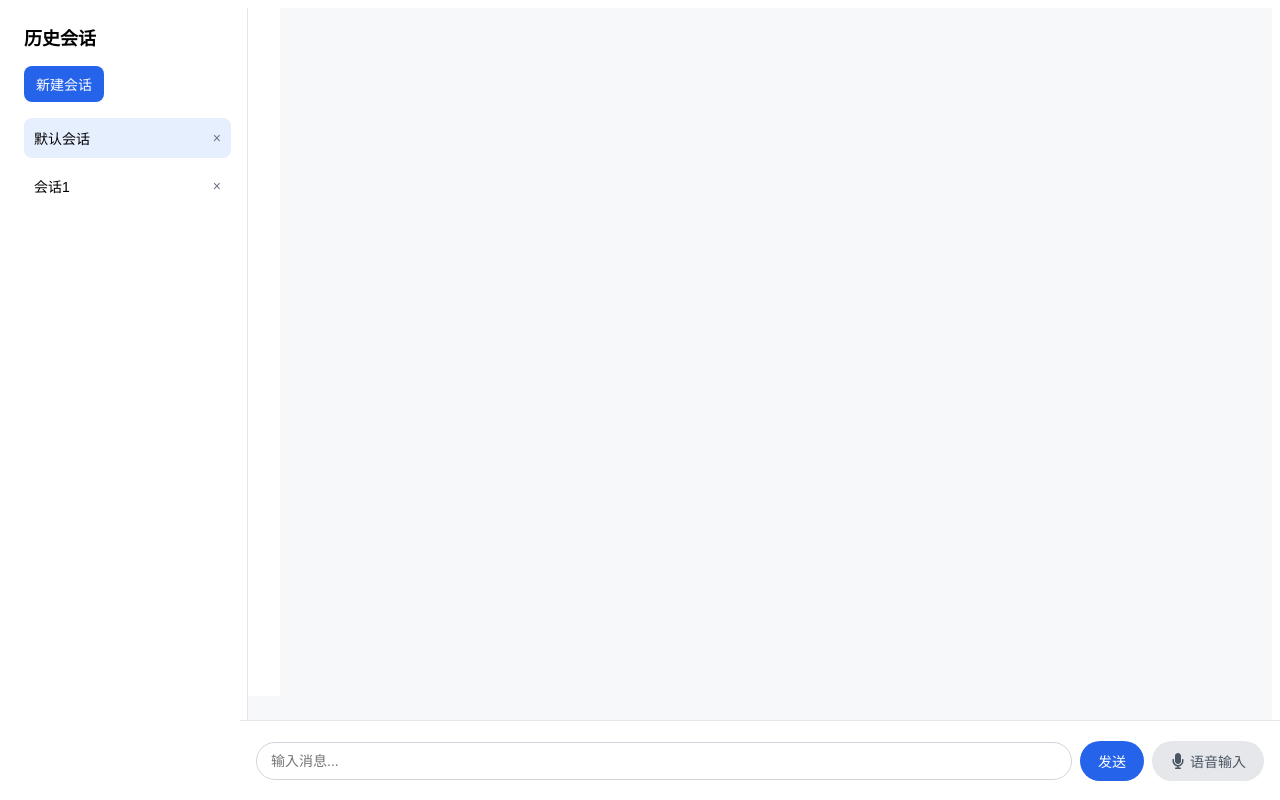
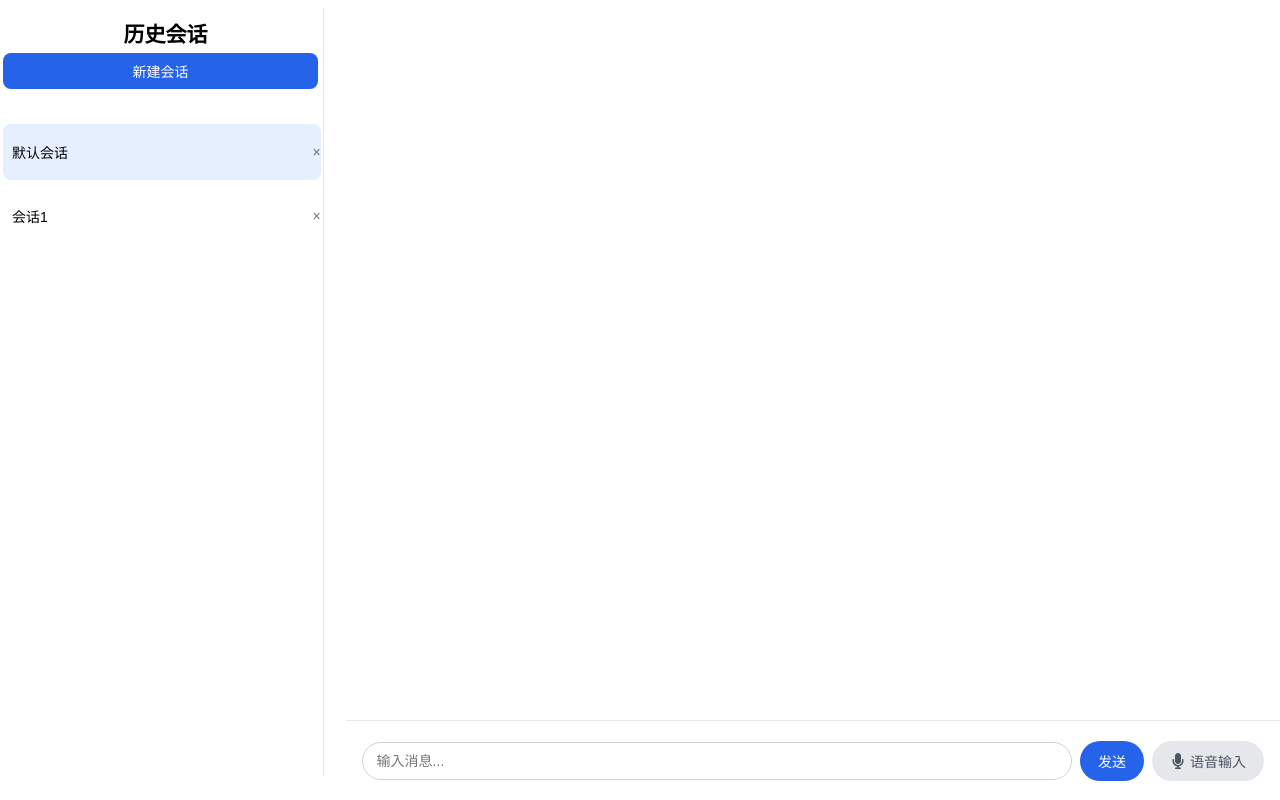
Before and after one commit to renjiaruiiii/deepseek-chat, a React (Vite) app: page / in a window 1280 px wide. Built offline with nearby package versions, Linux system fonts and the light colour scheme.

Commit message:
完善ai项目的样式（无媒体查询版）

```diff
--- a/src/css/App.css
+++ b/src/css/App.css
@@ -7,5 +7,10 @@
     padding: 0;
     font-family: "Microsoft YaHei", Arial, sans-serif;
     /* 简化字体，优先常用中文字体 */
-    background-color: #f7f8fa;
 }
+
+.chat-area {
+    display: flex;
+    flex-direction: column;
+    width: 73%;
+}
--- a/src/css/ChatInput.css
+++ b/src/css/ChatInput.css
@@ -5,7 +5,7 @@
     border-top: 1px solid #e5e7eb;
     position: fixed;
     bottom: 0;
-    left: 240px;
+    width: 73%;
     /* 与侧边栏宽度240px对应，替代百分比 */
     right: 0;
     height: 80px;
--- a/src/css/HistorySidebar.css
+++ b/src/css/HistorySidebar.css
@@ -1,15 +1,25 @@
 .history-sidebar {
-    width: 240px;
+    width: 25%;
     /* 用固定px替代百分比，避免适配偏差 */
     border-right: 1px solid #e5e7eb;
-    padding: 16px;
+    padding-right: 16px;
     box-sizing: border-box;
     background-color: white;
+    writing-mode: horizontal-tb;
+    /* 水平显示 */
+    position: relative;
+    top: 0;
+    height: 768px;
+    /* 去掉左边框 */
 }
 
 .history-sidebar h3 {
-    font-size: 18px;
-    margin-top: 0;
+    width: 100%;
+    height: 28px;
+    position: absolute;
+    text-align: center;
+    font-size: 21px;
+    margin-top: 10px;
     margin-bottom: 16px;
     font-weight: 600;
     font-family: "Microsoft YaHei", Arial, sans-serif;
@@ -23,19 +33,28 @@
     padding: 8px 12px;
     cursor: pointer;
     margin-bottom: 16px;
+    margin-left: -5px;
     font-size: 14px;
     font-weight: 500;
     font-family: "Microsoft YaHei", Arial, sans-serif;
+    width: 100%;
+    position: absolute;
+    top: 45px;
+    z-index: 10;
 }
 
 .history-sidebar ul {
+    width: 100%;
+    position: absolute;
     list-style: none;
     padding: 0;
-    margin: 0;
+    top: 100px;
+    margin-left: -5px;
 }
 
 .history-sidebar li {
-    padding: 10px;
+    width: 98%;
+    padding: 18px 0 18px 9px;
     border-radius: 8px;
     cursor: pointer;
     margin-bottom: 8px;
--- a/src/css/MessageList.css
+++ b/src/css/MessageList.css
@@ -7,12 +7,13 @@
     /* 用固定px替代calc，768-80=688，预留输入区高度 */
     overflow-y: auto;
     padding: 16px;
-    box-sizing: border-box;
     background-color: white;
+    width: 100%;
 }
 
 .message {
-    max-width: 70%;
+    max-width: 100%;
+    /* 保持消息框宽度自适应 */
     margin-bottom: 12px;
     border-radius: 12px;
     padding: 10px 14px;
```
